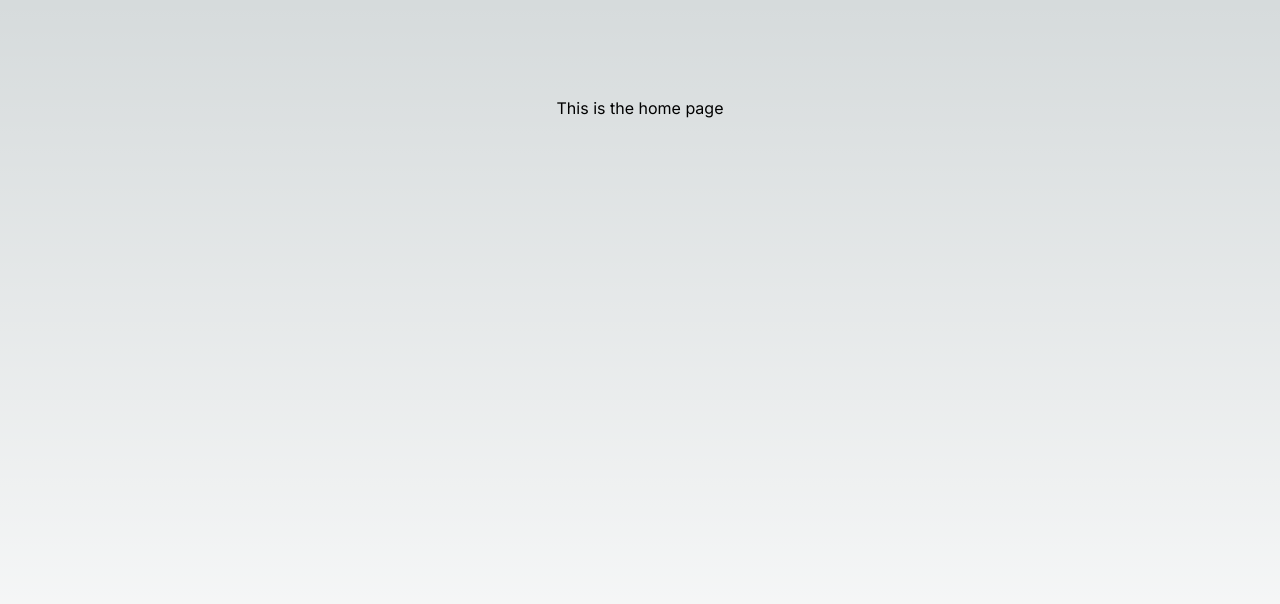
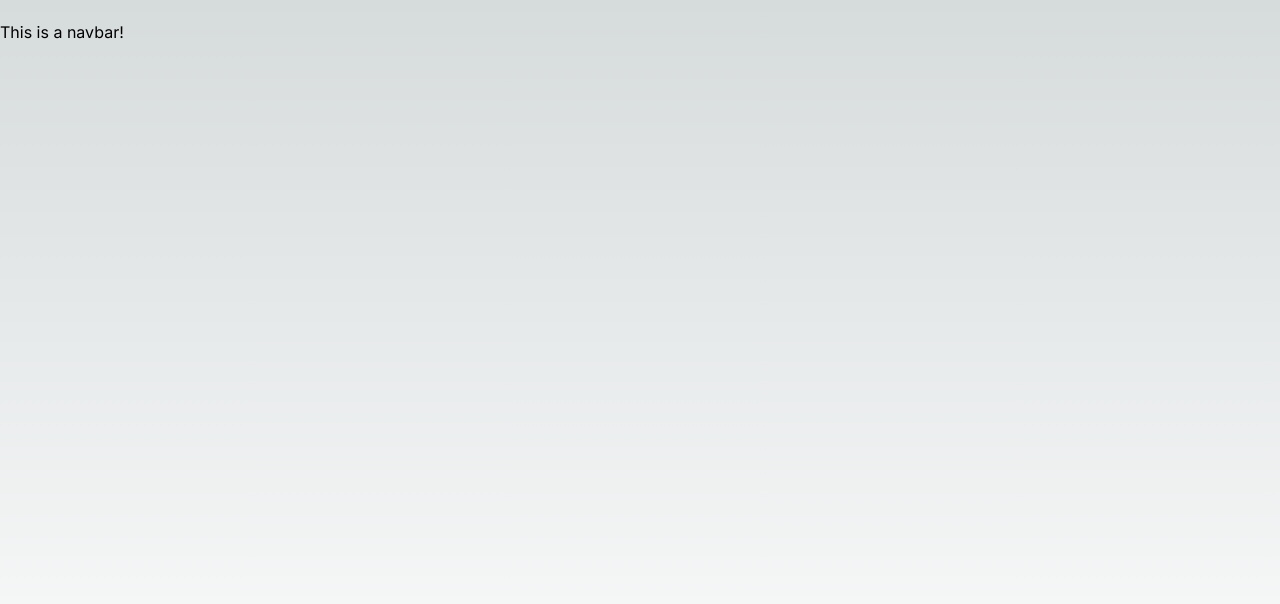
Before and after one commit to Royweru/blocks-real-estate-next-14, a Next.js app: page / in a window 1280 px wide. Shown: the top 604 px of the page. Built offline with nearby package versions, Linux system fonts and the light colour scheme.

Commit message:
modified:   app/layout.tsx 	modified:   app/page.tsx 	new file:   components/Navbar/main-navbar.tsx

```diff
--- a/app/layout.tsx
+++ b/app/layout.tsx
@@ -16,7 +16,11 @@ export default function RootLayout({
 }) {
   return (
     <html lang="en">
-      <body className={inter.className}>{children}</body>
+      <body className={inter.className}>
+        <div className=' w-full '>
+        {children}
+        </div>
+      </body>
     </html>
   )
 }
--- a/app/page.tsx
+++ b/app/page.tsx
@@ -1,9 +1,9 @@
 import Image from 'next/image'
-
+import { Navbar } from '@/components/Navbar/main-navbar'
 export default function Home() {
   return (
-    <main className="flex min-h-screen flex-col items-center justify-between p-24">
-      This is the home page
+    <main className="flex min-h-screen flex-col  justify-between p-0 w-full">
+      <Navbar />
     </main>
   )
 }
--- /dev/null
+++ b/components/Navbar/main-navbar.tsx
@@ -0,0 +1,9 @@
+import React from 'react'
+
+export const Navbar = () => {
+  return (
+   <div className=' w-full py-5  border-white mb-4'>
+     This is a navbar!
+   </div>
+  )
+}
```
